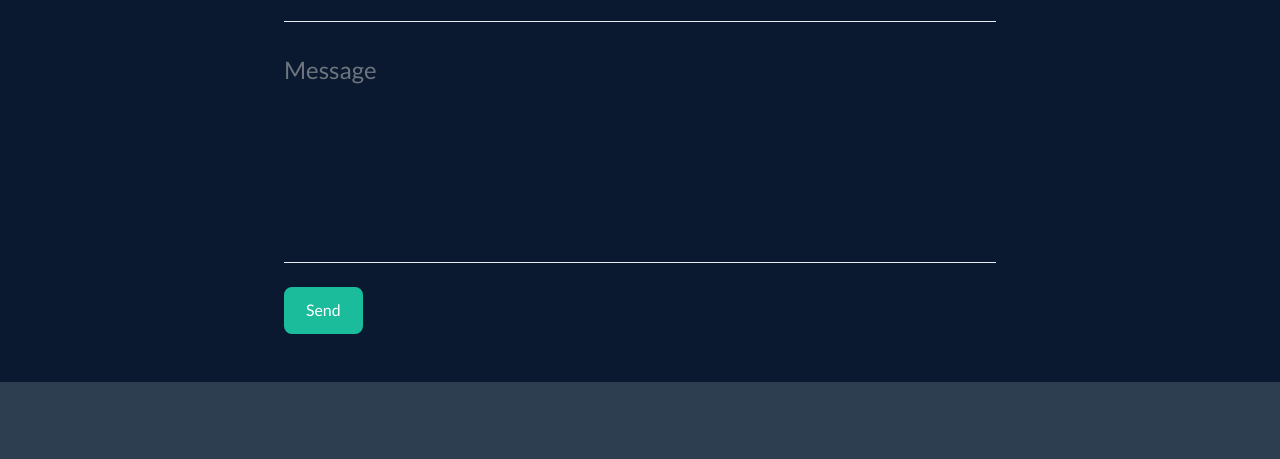
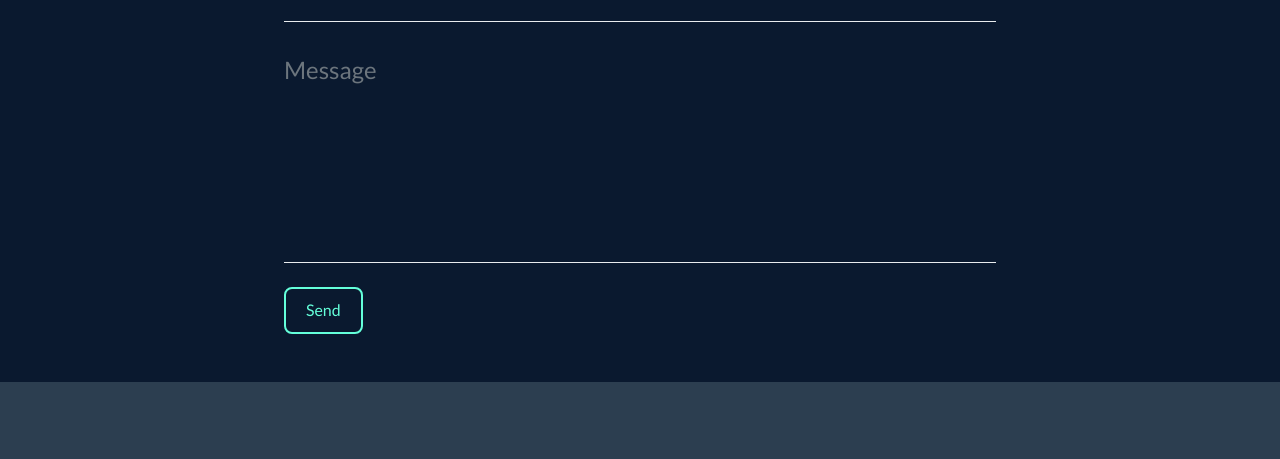
Before and after one commit to Giuscar/my-portfolio, a plain HTML site: page index.html in a window 1280 px wide. Shown: the part 2216-2675 px from the top of the page. Drawn offline with nearby package versions, Linux system fonts and the light colour scheme.

Commit message:
Modified Send button style.

```diff
--- a/index.html
+++ b/index.html
@@ -175,7 +175,7 @@
                             </div>
                             <br />
                             <div id="success"></div>
-                            <div class="form-group"><button class="btn btn-primary btn-xl" id="sendMessageButton" type="submit">Send</button></div>
+                            <div class="form-group"><button class="btn btn-xl btn-outline-primary" id="sendMessageButton" type="submit">Send</button></div>
                         </form>
                     </div>
                 </div>
```
